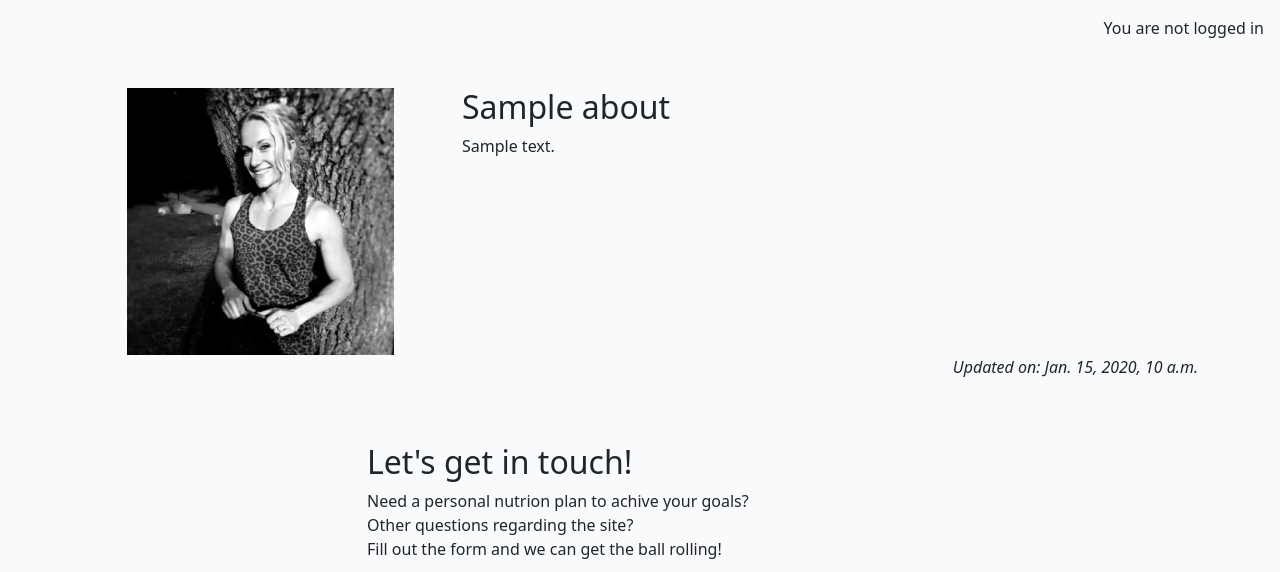
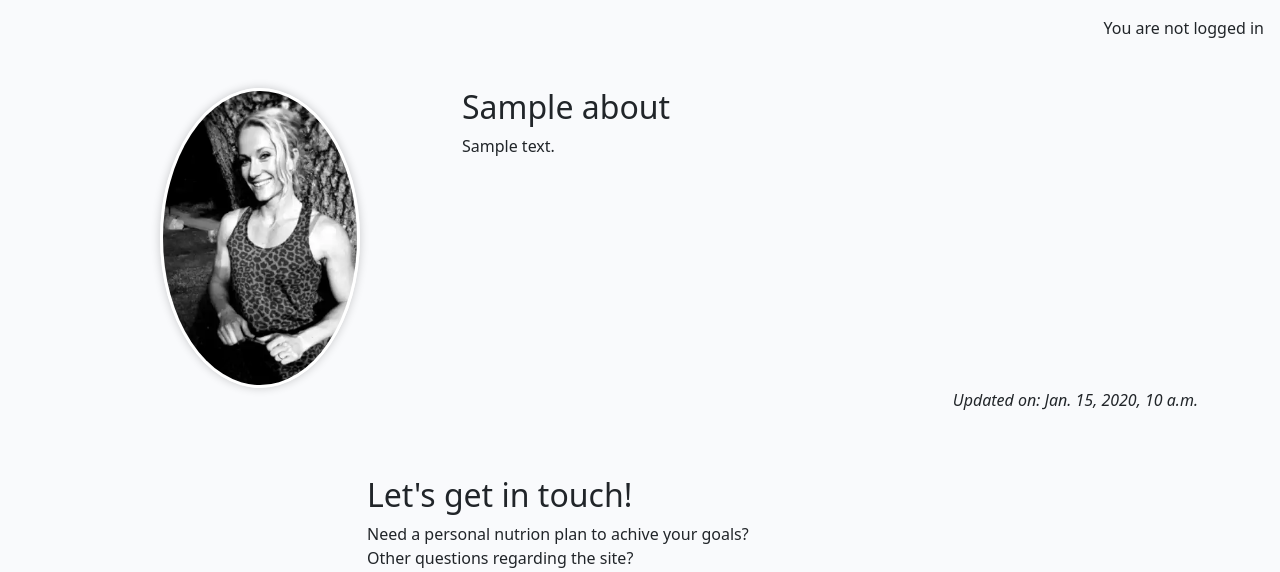
Before and after one commit to SophieTiger/fitness-recipes, a Django app: page /about/ in a window 1280 px wide. Shown: the part 60-632 px from the top of the page. Run offline with Django 4.2, Linux system fonts and the light colour scheme; tables that the repository leaves empty hold one stand-in row (values such as "Sample post"); some libraries are stand-ins or nearby versions.

Commit message:
Change profile image on about page and wire up home page

```diff
--- a/core/templates/about/about.html
+++ b/core/templates/about/about.html
@@ -5,8 +5,8 @@
 
 <div class="container mt-5">
   <div class="row">
-    <div class="col-4 text-center">
-      <img src="{% static 'images/new_profile.webp' %}" width="75%" alt="Profile image"/>
+    <div class="col-4 d-flex justify-content-center align-items-center profile">
+      <img src="{% static 'images/new_profile.webp' %}" class="img-fluid " id="profile-img" alt="Profile image"/>
     </div>
     <div class="col-8">
       <!-- Title -->
--- a/core/urls.py
+++ b/core/urls.py
@@ -1,6 +1,9 @@
+from django.urls import path
 from . import views
-from django.urls import path
+from .views import Index
+
 
 urlpatterns = [
-    path('', views.about_fitness_recipes, name='about'),
+    path('', Index.as_view(), name="home"),
+    path('about/', views.about_fitness_recipes, name='about'),
 ]
--- a/core/views.py
+++ b/core/views.py
@@ -1,10 +1,15 @@
 from django.shortcuts import render
 from django.contrib import messages
+from django.views.generic import TemplateView
 from .models import About
 from .forms import ContactForm
 
 
 # Create your views here.
+class Index(TemplateView):
+    template_name = "home/index.html"
+
+
 def about_fitness_recipes(request):
     """
     Renders the About page and Contact form
--- a/fitnessrecipes/settings.py
+++ b/fitnessrecipes/settings.py
@@ -29,7 +29,7 @@ TEMPLATES_DIR = os.path.join(BASE_DIR, 'templates')
 SECRET_KEY = os.environ.get("SECRET_KEY")
 
 # SECURITY WARNING: don't run with debug turned on in production!
-DEBUG = False
+DEBUG = True
 
 ALLOWED_HOSTS = ['8000-sophietiger-fitnessreci-yqclcmt1m47.ws.codeinstitute-ide.net', '.herokuapp.com']
 
--- a/fitnessrecipes/urls.py
+++ b/fitnessrecipes/urls.py
@@ -18,9 +18,9 @@ from django.contrib import admin
 from django.urls import path, include
 
 urlpatterns = [
-    path("about/", include("core.urls"), name="about-urls"),
+    path('admin/', admin.site.urls),
     path("accounts/", include("allauth.urls")),
-    path('admin/', admin.site.urls),
     path('summernote/', include('django_summernote.urls')),
-    path("", include("recipes.urls"), name="recipes-urls"),
+    path("recipes/", include("recipes.urls")),
+    path("", include("core.urls")),
 ]
--- a/static/css/style.css
+++ b/static/css/style.css
@@ -30,7 +30,7 @@ body {
 
 /* Home page */
 .home-main-div {
-    background-color: #188181;
+    background-image: url(../images/home_page.webp);
     background-size: cover;
     background-position: center;
     background-repeat: no-repeat;
@@ -187,3 +187,13 @@ body {
 .approval {
     color: rgb(222, 146, 168);
 }
+
+/* About page */
+#profile-img {
+    border-radius: 50%;
+    object-fit: cover;
+    width: 200px;
+    height: 300px;
+    border: 3px solid #ffffff;
+    box-shadow: 0 0 10px rgba(0, 0, 0, 0.2);
+}
--- a/templates/base.html
+++ b/templates/base.html
@@ -39,7 +39,7 @@
     <!-- Navigation -->
     <nav class="navbar navbar-expand-lg navbar-light gradient-navbar">
         <div class="container-fluid">
-            <a class="navbar-brand" href="{% url 'recipes' %}"><span class="brand">Fitness Recipes <i
+            <a class="navbar-brand" href="{% url 'home' %}"><span class="brand">Fitness Recipes <i
                         class="fa-solid fa-dumbbell"></i></a>
             <button class="navbar-toggler" type="button" data-bs-toggle="collapse" data-bs-target="#navbarText"
                 aria-controls="navbarText" aria-expanded="false" aria-label="Toggle navigation">
@@ -49,7 +49,7 @@
                 <ul class="navbar-nav me-auto mb-2 mb-lg-0">
                     <li class="nav-item">
                         <a class="nav-link {% if request.path == home_url %}active{% endif %}" aria-current="page"
-                            href="#">Home</a>
+                            href="{% url 'home' %}">Home</a>
                     </li>
                     <li class="nav-item">
                         <a class="nav-link {% if request.path == recipes_url %}active{% endif %}" aria-current="page"
```
Also changed, not shown: core/templates/home/index.html (renamed from recipes/templates/recipes/index.html), static/images/home_page.webp (added).
